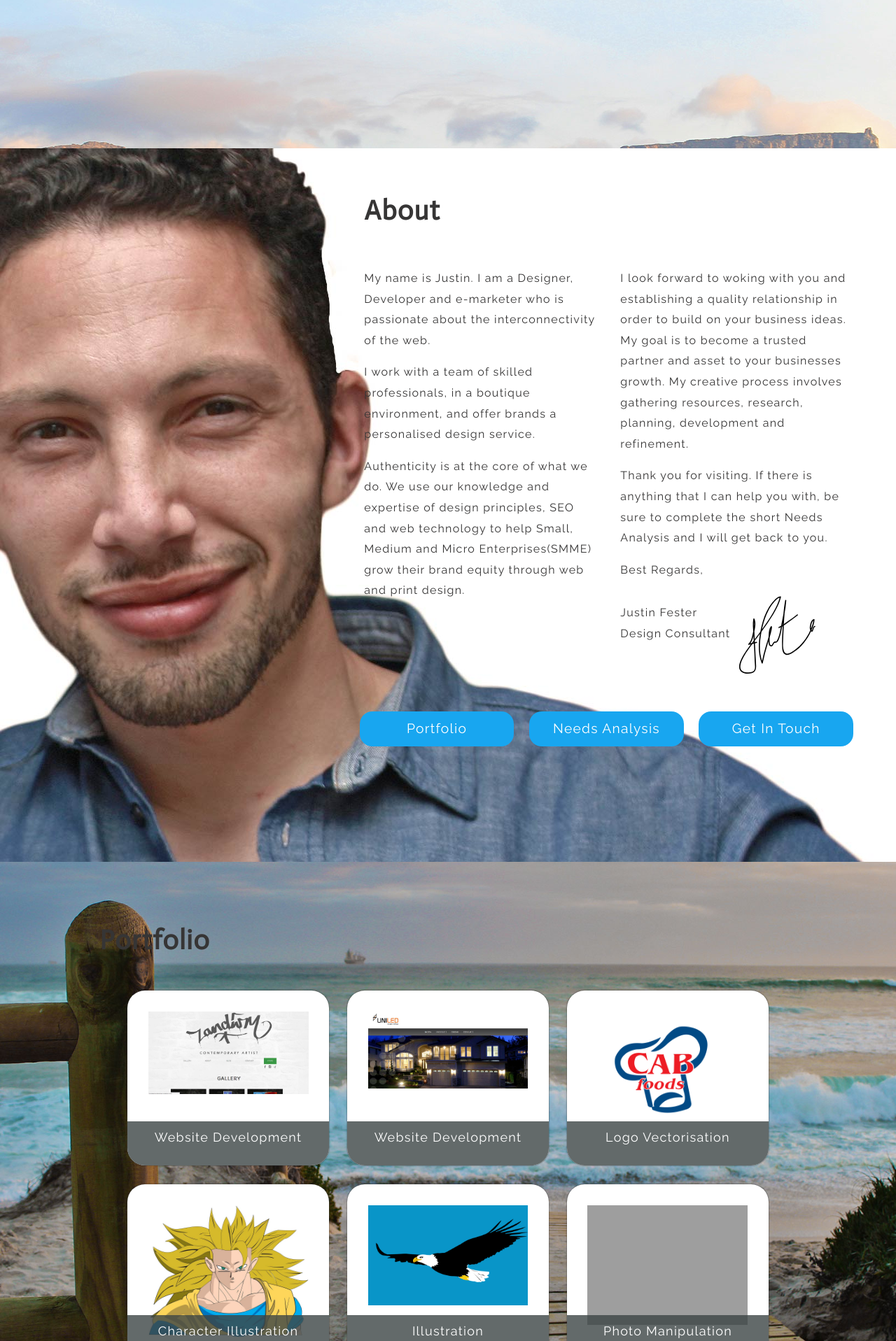
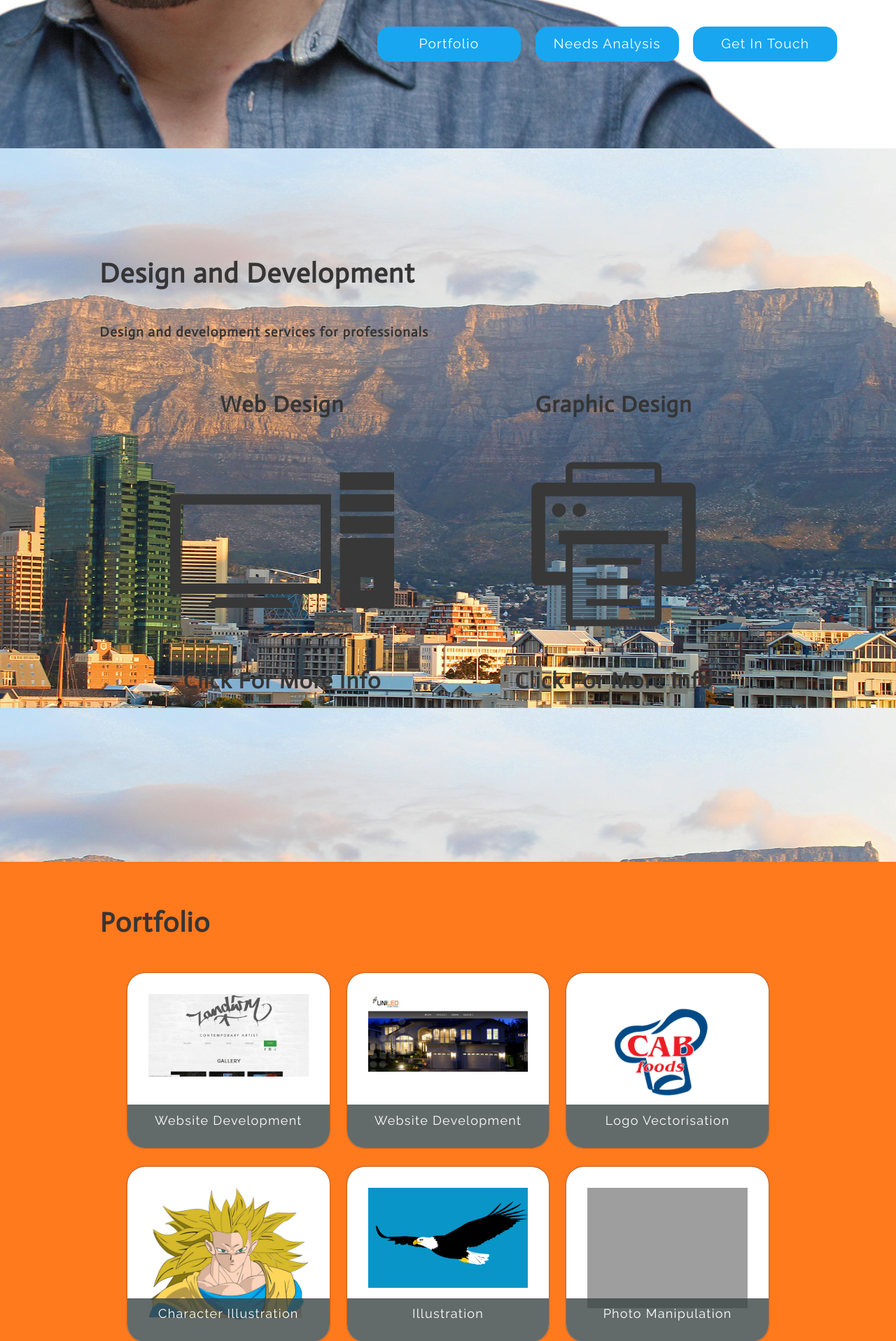
Before and after one commit to JustinF01/portfolio--site-folder-, a PHP site: page / in a window 1280 px wide. Shown: the part 808-2725 px from the top of the page at 70% size. Run offline with PHP 8.4, Linux system fonts and the light colour scheme; grey boxes are pictures that could not be loaded.

Commit message:
Rearranged the layout
I re-arranged the layout and made some cosmetic changes as well as
removed some effects.

```diff
--- a/css/style.css
+++ b/css/style.css
@@ -208,7 +208,7 @@ Services Section
 #services {
   position: relative;
   height: 1400px;
-  background-image: url("../images/table-mountain.jpg");
+  background-image: url(../images/table-mountain.jpg);
   background-size: cover;
   background-attachment: fixed;
 }
@@ -374,9 +374,9 @@ Portfolio Section
 
 
 #portfolio {
-  background: url("../images/beach.jpg");
-  background-size: cover;
-  background-attachment: fixed;
+  margin: 0;
+  padding: 0;
+  background: #FF791D;
 }
 
 .portfolioGallery {
@@ -624,7 +624,6 @@ Media Queries
   margin: 1%;
   padding: 1%;
   display: inline-block;
-  background: rgba(255,255,255,0.2);
 }
 
 .webPopUp,
@@ -728,7 +727,7 @@ About Section
   top: 0;
   left: 30px;
   margin: 0 auto;
-  padding: 3%;
+  padding: 5%;
   line-height: 1.85;
   border-radius: 25px;
 }
--- a/js/slide.js
+++ b/js/slide.js
@@ -1,4 +1,6 @@
 $(document).ready(function() {
+$(window).scroll({offsetY: 1250},function() {
+
 
 $('.webDesign').css({
 	left: '17%',
@@ -10,4 +12,7 @@ $('.printDesign').css({
 	opacity: 1
 });
 
+
+
+});
 }); //end of document.ready function
```
Also changed, not shown: index.php (+35 -36 lines), images/about.jpg.
